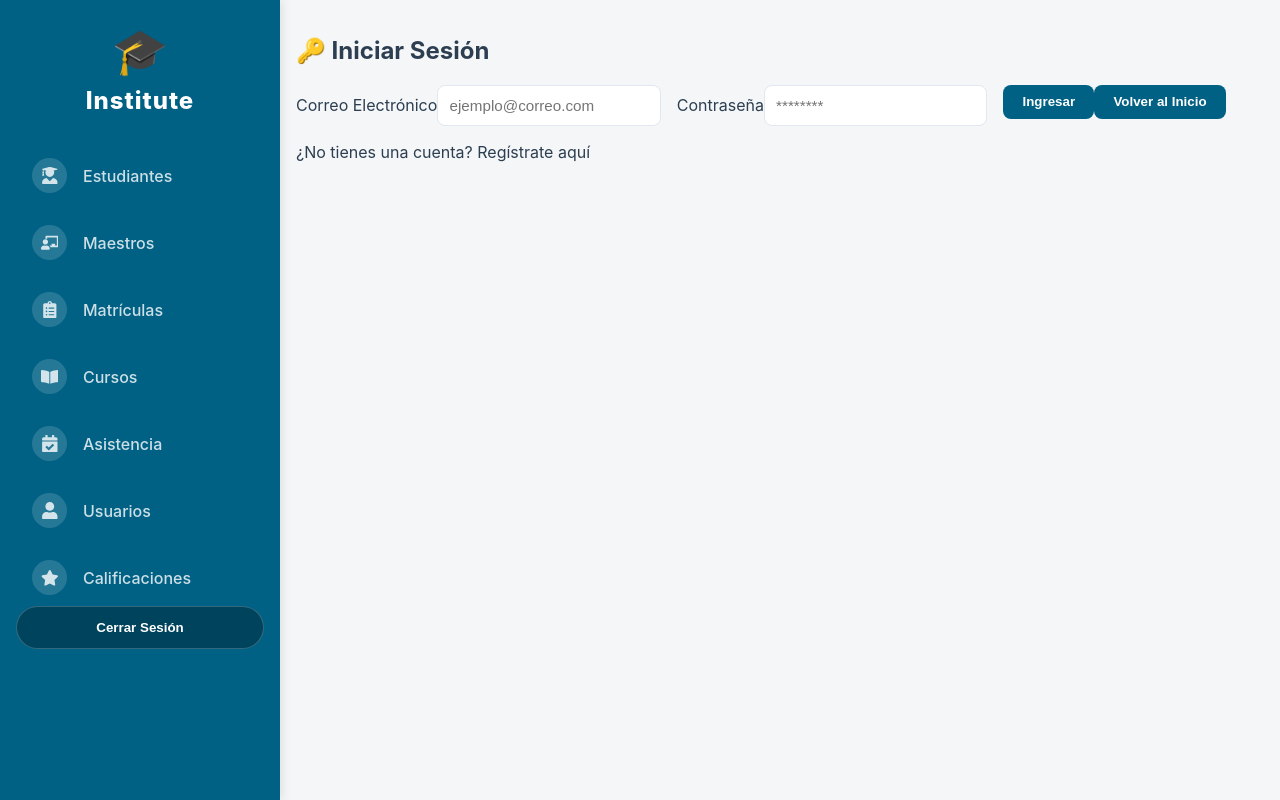
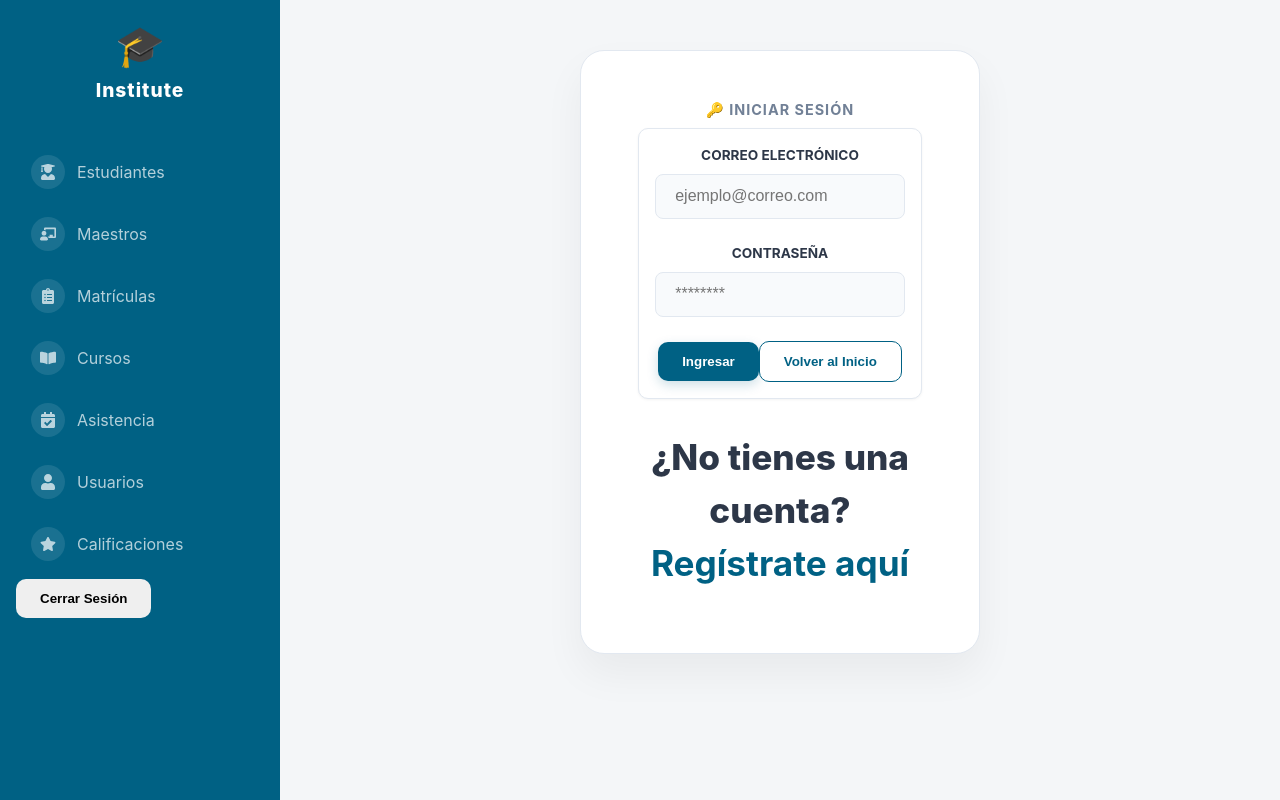
Before and after one commit to Alitares27/myinstitute, a React (Vite) app in the folder client/: page /login in a window 1280 px wide. Built offline with nearby package versions, Linux system fonts and the light colour scheme; no server answers.

Commit message:
updating styles

```diff
--- a/client/src/pages/Enrollments.tsx
+++ b/client/src/pages/Enrollments.tsx
@@ -74,8 +74,8 @@
 
   return (
     <div className="enrollments-page">
-      <h2>📝 Matrículas</h2>
-      <h3>{form.id ? "✏️ Actualizar" : "➕ Matricular"}</h3>
+      <h1>📝 Matrículas</h1>
+      <h2 style={{ padding: "10px 0" }}>{form.id ? "✏️ Actualizar" : "➕ Matricular"}</h2>
 
       {role === "admin" && (
         <form onSubmit={handleSubmit} className="enrollment-form">
--- a/client/src/pages/Teachers.tsx
+++ b/client/src/pages/Teachers.tsx
@@ -64,8 +64,8 @@
 
   return (
     <div className="teachers-page">
-      <h2>👨‍🏫 Maestros</h2>
-      <h3>{form.id ? "✏️ Actualizar" : "➕ Agregar"}</h3>
+      <h1>👨‍🏫 Maestros</h1>
+      <h2 style={{ padding: "10px 0" }}>{form.id ? "✏️ Actualizar" : "➕ Agregar"}</h2>
       {role === "admin" && (
         <form onSubmit={handleSubmit} className="teacher-form">
           <input
--- a/client/src/pages/TopicsManager.tsx
+++ b/client/src/pages/TopicsManager.tsx
@@ -85,10 +85,10 @@
 
       {selectedCourseId && (
         <>
-          <form onSubmit={handleSubmit} style={{ background: "#f4f4f4", padding: "15px", borderRadius: "5px" }}>
+          <form onSubmit={handleSubmit} >
             <h3>{editingId ? "Editar Tema" : "Nuevo Tema"}</h3>
             <input type="text" placeholder="Título del Capítulo" value={form.title} onChange={e => setForm({...form, title: e.target.value})} required />
-            <input type="number" placeholder="Orden" value={form.order_index} onChange={e => setForm({...form, order_index: Number(e.target.value)})} style={{ width: "60px", marginLeft: "10px" }} />
+            <input type="number" placeholder="Orden" value={form.order_index} onChange={e => setForm({...form, order_index: Number(e.target.value)})} />
             <br /><br />
             <textarea placeholder="Descripción" value={form.description} onChange={e => setForm({...form, description: e.target.value})} style={{ width: "100%", height: "60px" }} />
             <br />
--- a/client/src/pages/UserPage.tsx
+++ b/client/src/pages/UserPage.tsx
@@ -143,8 +143,8 @@
 
   return (
     <div className="user-page">
-      <h2>👤 Gestión de Perfil</h2>
-      <h3>{form.id ? `✏️ Editando: ${form.name}` : "➕ Agregar Nuevo Usuario"}</h3>
+      <h1>👤 Gestión de Perfil</h1>
+      <h2 style={{ padding: "10px 0" }}>{form.id ? `✏️ Editando: ${form.name}` : "➕ Agregar Nuevo Usuario"}</h2>
       <div className="form-card">
 
         <div className="grid-form">
--- a/client/src/styles/Global.css
+++ b/client/src/styles/Global.css
@@ -10,39 +10,38 @@
   --bg-surface: #ffffff;
   --bg-sidebar: #006184;
 
-  --text-main: #2c3e50;
-  --text-muted: #6c757d;
+  --text-main: #2d3748;
+  --text-muted: #718096;
   --text-light: #ffffff;
 
   --border-color: #e2e8f0;
 
-  /* Estados */
   --danger: #e74c3c;
   --success: #27ae60;
   --warning: #f1c40f;
 
-  /* Dimensiones */
   --sidebar-width: 280px;
-  --radius: 8px;
-  --shadow-sm: 0 1px 2px 0 rgba(0, 0, 0, 0.05);
-  --shadow-md: 0 4px 6px -1px rgba(0, 0, 0, 0.1);
+  --radius: 10px;
+  --shadow-sm: 0 1px 3px rgba(0, 0, 0, 0.05);
+  --shadow-md: 0 10px 25px rgba(0, 0, 0, 0.05);
 }
 
 * {
   box-sizing: border-box;
+  margin: 0;
+  padding: 0;
 }
 
-html, body {
-  margin: 0;
-  padding: 0;
-  height: 100%;
-  font-family: -apple-system, BlinkMacSystemFont, "Segoe UI", Roboto, sans-serif;
+body {
+  font-family: 'Inter', -apple-system, BlinkMacSystemFont, "Segoe UI", Roboto, sans-serif;
   background-color: var(--bg-body);
   color: var(--text-main);
+  line-height: 1.5;
+  overflow-x: hidden;
 }
 
 /* =========================================
-   2. LAYOUT PRINCIPAL (SOLUCIÓN ESPACIO BLANCO)
+   2. LAYOUT (ESTRUCTURA FLUIDA)
    ========================================= */
 .app-layout {
   display: flex;
@@ -50,7 +49,6 @@
   min-height: 100vh;
 }
 
-/* Sidebar Estilizado */
 .sidebar {
   width: var(--sidebar-width);
   min-width: var(--sidebar-width);
@@ -58,15 +56,13 @@
   color: var(--text-light);
   display: flex;
   flex-direction: column;
-  padding: 1.5rem 1rem;
+  padding: 1rem 1rem;
   height: 100vh;
   position: sticky;
   top: 0;
   z-index: 100;
-  box-shadow: 2px 0 10px rgba(0,0,0,0.1);
 }
 
-/* Contenido Principal (Ocupa el 100% del resto) */
 .main-content {
   flex: 1;
   display: flex;
@@ -79,199 +75,366 @@
   width: 100%;
   max-width: 1400px;
   margin: 0 auto;
-  padding: 1rem;
+  padding: 2rem;
+}
+
+.home-container { max-width: 1200px; margin: 0 auto; }
+.home-hero { text-align: center; padding: 2rem 1rem; animation: fadeIn 0.8s ease-out; }
+.home-title { font-size: clamp(2rem, 5vw, 3.5rem); font-weight: 800; margin-bottom: 1.5rem; }
+.home-title span { color: var(--primary); }
+
+.features-grid { display: grid; grid-template-columns: repeat(auto-fit, minmax(240px, 1fr)); gap: 2rem; margin-top: 3rem; }
+.feature-card {
+  background: white; padding: 2.5rem; border-radius: 20px; text-align: center;
+  border: 1px solid #edf2f7; transition: 0.3s;
+}
+.feature-card:hover { transform: translateY(-5px); border-color: var(--primary); }
+.feature-icon { font-size: 2.5rem; margin-bottom: 1rem; display: block; }
+.auth-page-wrapper { display: flex; align-items: center; justify-content: center; min-height: 80vh; }
+.auth-container.card {
+  width: 100%; max-width: 400px; background: white; padding: 3rem;
+  border-radius: 24px; box-shadow: 0 20px 40px rgba(0,0,0,0.05);
+}
+footer { margin-top: 2rem; text-align: center; color: var(--text-muted); }
+.auth-link { color: var(--primary); font-weight: 700; cursor: pointer; }
+
+/* =========================================
+   3. DASHBOARD (ESTILO CARDS)
+   ========================================= */
+.dashboard-container {
+  padding: 1rem 0;
+}
+
+.cards {
+  display: grid;
+  grid-template-columns: repeat(auto-fit, minmax(240px, 1fr));
+  gap: 1.5rem;
+  margin-bottom: 2rem;
+}
+
+.card {
+  background: var(--bg-surface);
+  padding: 1.5rem;
+  border-radius: var(--radius);
+  box-shadow: var(--shadow-sm);
+  border: 1px solid var(--border-color);
+  display: flex;
+  flex-direction: column;
+  align-items: center;
+  text-align: center;
+  transition: all 0.3s ease;
+}
+
+.card:hover {
+  transform: translateY(-5px);
+  box-shadow: var(--shadow-md);
+  border-color: var(--primary);
+}
+
+.card-icon {
+  font-size: 2.5rem;
+  margin-bottom: 1rem;
+  color: var(--primary);
+  background: rgba(0, 97, 132, 0.05);
+  width: 70px;
+  height: 70px;
+  display: flex;
+  align-items: center;
+  justify-content: center;
+  border-radius: 50%;
+}
+
+.card h2 {
+  font-size: 0.9rem;
+  color: var(--text-muted);
+  text-transform: uppercase;
+  letter-spacing: 1px;
+  margin-bottom: 0.5rem;
+}
+
+.card p {
+  font-size: 2.2rem;
+  font-weight: 800;
+  color: var(--text-main);
+  margin: 0;
+  padding-bottom: 1rem;
+}
+
+.dashboard-subtitle {
+  font-size: 1.5rem;
+  margin-bottom: 1rem;
+  color: var(--text-main);
 }
 
 /* =========================================
-   3. ESTILOS DETALLADOS DEL SIDEBAR
+   4. FORMULARIOS (DISTRIBUCIÓN HORIZONTAL)
    ========================================= */
+.grid-form,
+.course-form,
+.student-form,
+.teacher-form,
+.enrollment-form,
+.form-card,
+.courses-form,
+form {
+  display: grid !important;
+  grid-template-columns: repeat(auto-fit, minmax(250px, 1fr));
+  gap: 1.5rem;
+  background: white;
+  padding: 1rem;
+  border-radius: var(--radius);
+  box-shadow: var(--shadow-sm);
+  border: 1px solid var(--border-color);
+  margin-bottom: 2rem;
+  align-items: end;
+}
+
+.form-group {
+  display: flex;
+  flex-direction: column;
+  gap: 8px;
+}
+
+.form-group label {
+  font-weight: 700;
+  font-size: 0.85rem;
+  color: var(--text-main);
+  text-transform: uppercase;
+}
+
+input,
+select,
+textarea {
+  padding: 0.8rem 1.2rem;
+  border: 1px solid var(--border-color);
+  border-radius: 8px;
+  background-color: #f8fafc;
+  font-size: 1rem;
+  transition: all 0.2s ease;
+}
+
+input:focus,
+select:focus {
+  outline: none;
+  background-color: #fff;
+  border-color: var(--primary);
+  box-shadow: 0 0 0 4px rgba(0, 97, 132, 0.1);
+}
+
+/* =========================================
+   5. COMPONENTES UI
+   ========================================= */
+button,
+.btn {
+  display: inline-flex;
+  align-items: center;
+  justify-content: center;
+  gap: 0.5rem;
+  padding: 0.75rem 1.5rem;
+  border-radius: var(--radius);
+  font-weight: 600;
+  cursor: pointer;
+  transition: all 0.3s ease;
+  border: none;
+}
+
+.btn.primary,
+.btn-login {
+  background-color: var(--primary);
+  color: white;
+  box-shadow: 0 4px 12px rgba(0, 97, 132, 0.2);
+}
+
+.btn.secondary,
+.btn-cancel {
+  background-color: white;
+  color: var(--primary);
+  border: 1px solid var(--primary);
+}
+
+button:hover:not(:disabled) {
+  transform: translateY(-2px);
+  box-shadow: 0 6px 15px rgba(0, 0, 0, 0.1);
+}
+
+/* =========================================
+   6. TABLAS Y SIDEBAR
+   ========================================= */
+.table-container {
+  background: white;
+  border-radius: var(--radius);
+  box-shadow: var(--shadow-sm);
+  overflow-x: auto;
+  border: 1px solid var(--border-color);
+}
+
+table {
+  width: 100%;
+  border-collapse: collapse;
+  min-width: 800px;
+}
+
+th,
+td {
+  padding: 1.2rem;
+  text-align: left;
+  border-bottom: 1px solid #edf2f7;
+}
+
+th {
+  background: #f8fafc;
+  font-weight: 700;
+  color: var(--text-muted);
+  font-size: 0.75rem;
+  text-transform: uppercase;
+}
+
 .sidebar-logo {
   display: flex;
   flex-direction: column;
   align-items: center;
-  margin-bottom: 2rem;
+  margin-bottom: 2.5rem;
   text-decoration: none;
   color: white;
 }
 
-.logo-icon { font-size: 2.8rem; margin-bottom: 0.5rem; }
-.logo-text { font-size: 1.5rem; font-weight: 800; letter-spacing: 1px; }
+.logo-icon {
+  font-size: 2.5rem;
+}
+
+.logo-text {
+  font-size: 1.2rem;
+  font-weight: 800;
+  letter-spacing: 1px;
+}
 
 .sidebar ul {
   list-style: none;
-  padding: 0;
-  margin: 0;
   flex: 1;
-  display: flex;
-  flex-direction: column;
-  gap: 0.6rem;
 }
 
 .sidebar-link {
   display: flex;
   align-items: center;
-  gap: 1rem;
-  color: rgba(255, 255, 255, 0.8);
+  gap: 12px;
+  color: rgba(255, 255, 255, 0.7);
   text-decoration: none;
-  font-size: 1rem;
-  padding: 0.7rem 1rem;
-  border-radius: 12px;
-  transition: all 0.3s ease;
-  font-weight: 500;
+  padding: 10px 15px;
+  border-radius: 10px;
+  margin-bottom: 8px;
+  transition: 0.3s;
 }
 
-/* Círculos de los iconos en el Sidebar */
 .icon-circle {
-  width: 35px;
-  height: 35px;
-  background: rgba(255, 255, 255, 0.15);
+  width: 34px;
+  height: 34px;
+  background: rgba(255, 255, 255, 0.1);
   border-radius: 50%;
   display: flex;
   align-items: center;
   justify-content: center;
-  flex-shrink: 0;
-  transition: background 0.3s;
 }
 
-.icon { font-size: 1.1rem; }
-
-.sidebar-link:hover, .sidebar-link.active {
-  background-color: rgba(255, 255, 255, 0.2);
+.sidebar-link:hover,
+.sidebar-link.active {
+  background: rgba(255, 255, 255, 0.15);
   color: white;
-  transform: translateX(5px);
-}
-
-.sidebar-link:hover .icon-circle {
-  background: var(--secondary);
 }
 
 /* =========================================
-   4. TABLAS MODERNAS Y RESPONSIVAS
+ 8.PAGINACIÓN (ESTILO MINIMALISTA)
    ========================================= */
-.table-container {
-  width: 100%;
-  overflow-x: auto;
-  background: var(--bg-surface);
-  border-radius: var(--radius);
-  border: 1px solid var(--border-color);
-  box-shadow: var(--shadow-sm);
-  margin-top: 1rem;
+.pagination {
+  display: flex;
+  justify-content: center;
+  align-items: center;
+  gap: 0.75rem;
+  margin-top: 2.5rem;
+  padding-bottom: 2rem;
 }
 
-table {
-  width: 100%;
-  border-collapse: collapse;
+.pagination button {
+  display: flex;
+  align-items: center;
+  justify-content: center;
+  min-width: 40px;
+  height: 40px;
+  padding: 0 0.8rem;
+  border-radius: 50%;
+  background-color: var(--bg-surface);
+  border: 1px solid var(--border-color);
+  color: var(--text-main);
+  font-size: 0.9rem;
+  font-weight: 600;
+  cursor: pointer;
+  transition: all 0.3s cubic-bezier(0.4, 0, 0.2, 1);
+  box-shadow: var(--shadow-sm);
 }
 
-th {
-  background-color: #f8f9fa;
-  color: var(--text-main);
-  font-weight: 700;
-  text-transform: uppercase;
-  font-size: 0.75rem;
-  letter-spacing: 0.05em;
-  padding: 1.2rem 1rem;
-  border-bottom: 2px solid var(--border-color);
+.pagination button.active {
+  background-color: var(--primary);
+  color: white;
+  border-color: var(--primary);
+  box-shadow: 0 4px 10px rgba(0, 97, 132, 0.2);
+  transform: scale(1.1);
 }
 
-td {
-  padding: 1rem;
-  border-bottom: 1px solid var(--border-color);
-  font-size: 0.95rem;
+.pagination button:hover:not(.active):not(:disabled) {
+  background-color: #f8fafc;
+  border-color: var(--primary);
+  color: var(--primary);
+  transform: translateY(-2px);
 }
 
-tr:last-child td { border-bottom: none; }
+.pagination button:first-child,
+.pagination button:last-child {
+  border-radius: 20px;
+  padding: 0 1.2rem;
+}
 
-tr:hover td {
-  background-color: #fdfdfd;
+.pagination button:disabled {
+  opacity: 0.5;
+  cursor: not-allowed;
+  filter: grayscale(1);
 }
 
 /* =========================================
-   5. BOTONES, INPUTS Y SELECTS
+   9. RESPONSIVE
    ========================================= */
-form {
-  display: flex;
-  flex-direction:row;
+@media (max-width: 1024px) {
+  :root {
+    --sidebar-width: 80px;
+  }
 
-  gap: 1rem;
-}
-
-
-
-
-
-   button, .btn {
-  padding: 0.6rem 1.2rem;
-  border-radius: var(--radius);
-  font-weight: 600;
-  cursor: pointer;
-  transition: all 0.2s ease;
-  background-color: var(--primary);
-  color: white;
-  border: none;
-}
-
-button:hover {
-  background-color: var(--primary-hover);
-  transform: translateY(-1px);
-}
-
-input, select {
-  padding: 0.7rem;
-  border: 1px solid var(--border-color);
-  border-radius: var(--radius);
-  font-size: 0.95rem;
-  transition: all 0.2s;
-}
-
-input:focus, select:focus {
-  outline: none;
-  border-color: var(--primary);
-  box-shadow: 0 0 0 3px rgba(0, 97, 132, 0.1);
-}
-
-.logout-button {
-  width: 100%;
-  padding: 0.8rem;
-  background: rgba(0, 0, 0, 0.3);
-  border: 1px solid rgba(255,255,255,0.2);
-  color: white;
-  border-radius: 40px;
-  font-weight: 600;
-}
-
-.logout-button:hover { background: var(--danger); border-color: var(--danger); }
-
-/* =========================================
-   6. RESPONSIVE (MAGIA ADAPTATIVA)
-   ========================================= */
-@media (max-width: 1100px) {
-  :root { --sidebar-width: 85px; }
-  .logo-text, .sidebar-link span { display: none; }
-  .sidebar-link { justify-content: center; padding: 0.8rem; }
-  .sidebar-logo .logo-icon { font-size: 2.5rem; }
+  .logo-text,
+  .sidebar-link span {
+    display: none;
+  }
 }
 
 @media (max-width: 768px) {
-  .app-layout { flex-direction: column; }
+  .app-layout {
+    flex-direction: column;
+  }
 
   .sidebar {
     width: 100%;
     height: auto;
-    position: relative;
     flex-direction: row;
-    padding: 0.8rem 1rem;
-    justify-content: space-between;
-    box-shadow: 0 2px 10px rgba(0,0,0,0.1);
+    position: sticky;
+    padding: 10px;
   }
 
-  .sidebar-logo { margin-bottom: 0; flex-direction: row; gap: 10px; }
-  .sidebar ul { display: none; }
+  .sidebar ul,
+  .logout-section {
+    display: none;
+  }
 
-  .logout-section { margin-top: 0; border: none; padding: 0; }
-  .logout-button { width: auto; padding: 0.5rem 1rem; font-size: 0.8rem; }
+  main.content {
+    padding: 1rem;
+  }
 
-  main.content { padding: 1rem; }
-
-  .card p { font-size: 1.6rem; }
+  .grid-form {
+    grid-template-columns: 1fr;
+  }
 }
```
Also changed, not shown: client/src/pages/Attendance.tsx (+58 -72 lines), client/src/pages/Courses.tsx (+5 -5 lines), client/src/pages/Grades.tsx (+3 -5 lines), client/src/pages/Students.tsx (+4 -4 lines).
